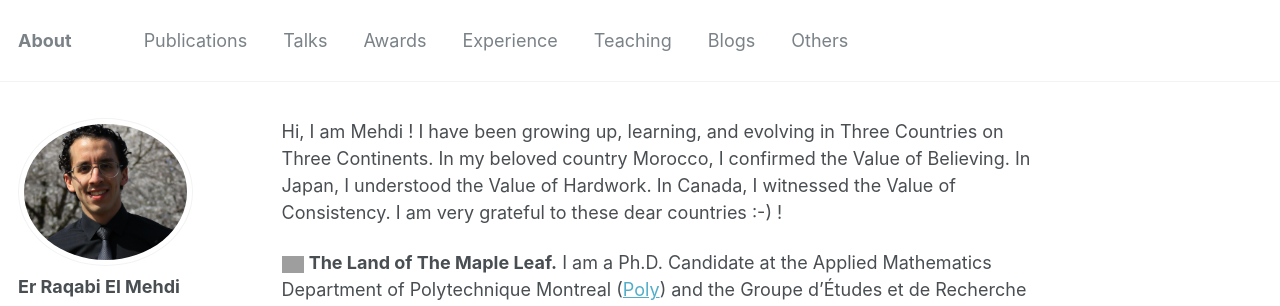
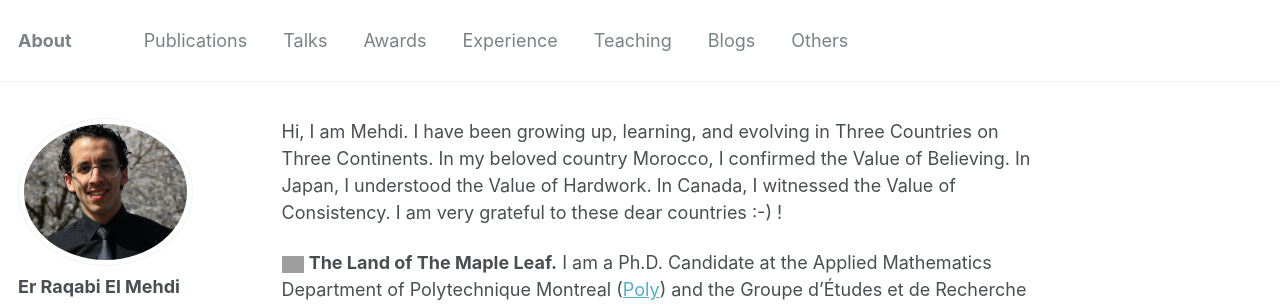
Before and after one commit to RqbMedi/rqbmedi.github.io, a Jekyll site: the page built from _pages/about.md, in a window 1280 px wide and 900 px high. Shown: the top 306 px of the window. Built offline with Jekyll 4.4.1, drawn with Linux system fonts in a browser that asks for light colours; some web fonts are replaced; grey boxes are pictures that could not be loaded.

```diff
--- a/_pages/about.md
+++ b/_pages/about.md
@@ -8,7 +8,7 @@ redirect_from:
   - /about.html
 ---
 
-Hi, I am Mehdi ! I have been growing up, learning, and evolving in Three Countries on Three Continents. In my beloved country Morocco, I confirmed the Value of Believing. In Japan, I understood the Value of Hardwork. In Canada, I witnessed the Value of Consistency. I am very grateful to these dear countries :-) !
+Hi, I am Mehdi. I have been growing up, learning, and evolving in Three Countries on Three Continents. In my beloved country Morocco, I confirmed the Value of Believing. In Japan, I understood the Value of Hardwork. In Canada, I witnessed the Value of Consistency. I am very grateful to these dear countries :-) !
 
 <img alt="Canada" src="http://purecatamphetamine.github.io/country-flag-icons/3x2/CA.svg" width="22" height="22"/> **The Land of The Maple Leaf.** I am a Ph.D. Candidate at the Applied Mathematics Department of Polytechnique Montreal ([Poly](https://www.polymtl.ca/)) and the Groupe d'Études et de Recherche en Analyse des Décisions ([Gerad](https://www.gerad.ca/en)), advised by Professors [El Hallaoui Issmaïl](https://www.polymtl.ca/expertises/el-hallaoui-issmail) & [Soumis François](https://www.polymtl.ca/expertises/soumis-francois). I specialize in large-scale optimization from several perspectives: *solver* (commercial, open-source, etc.), *metaheuristics* (local search, simulated annealing, etc.), *exact* (decompositions, branch-and-price, etc.), and *learning* (supervised, unsupervised, etc.). My Research is generously supported by the Fonds de recherche du Québec - Nature et Technologie ([FRQNT](https://frq.gouv.qc.ca/en/)), the Institut de Valorisation des Données ([IVADO](https://ivado.ca/en/)), and the [OCP Group](https://www.ocpgroup.ma/).
 
```
